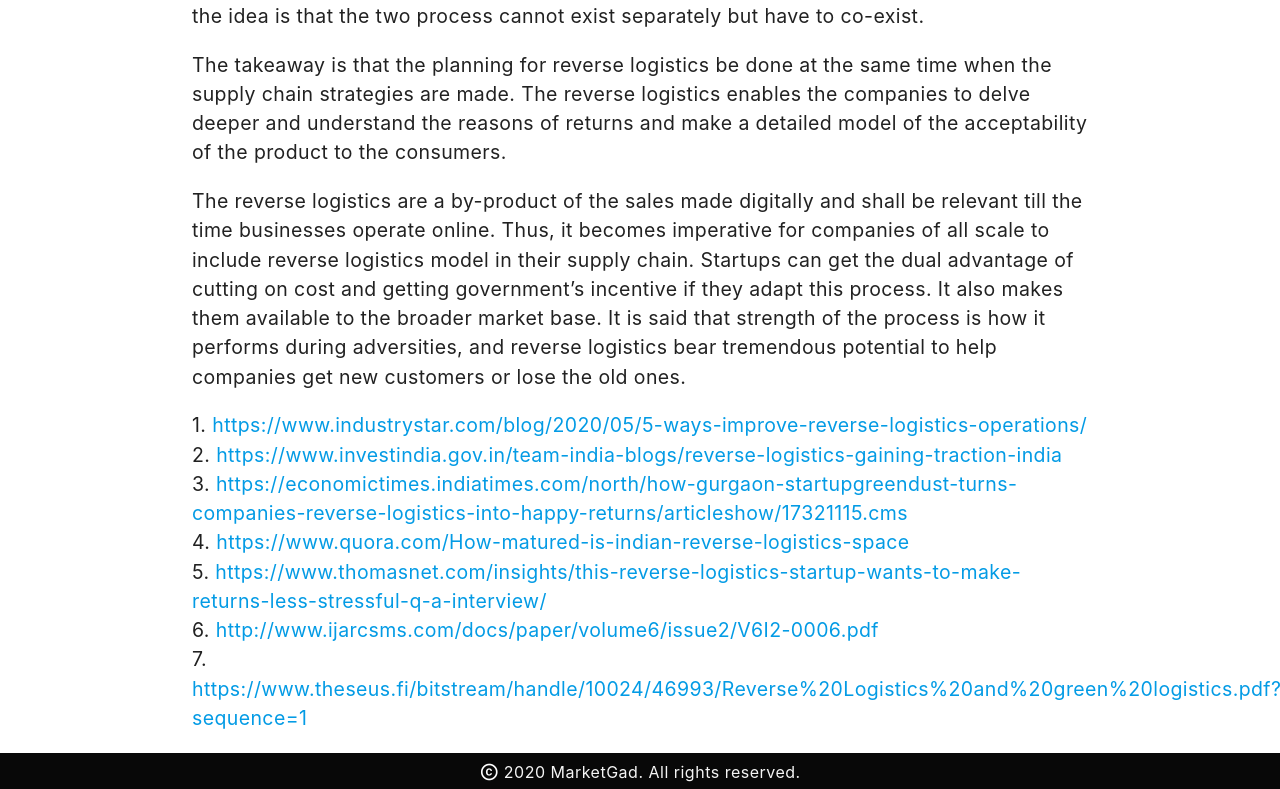
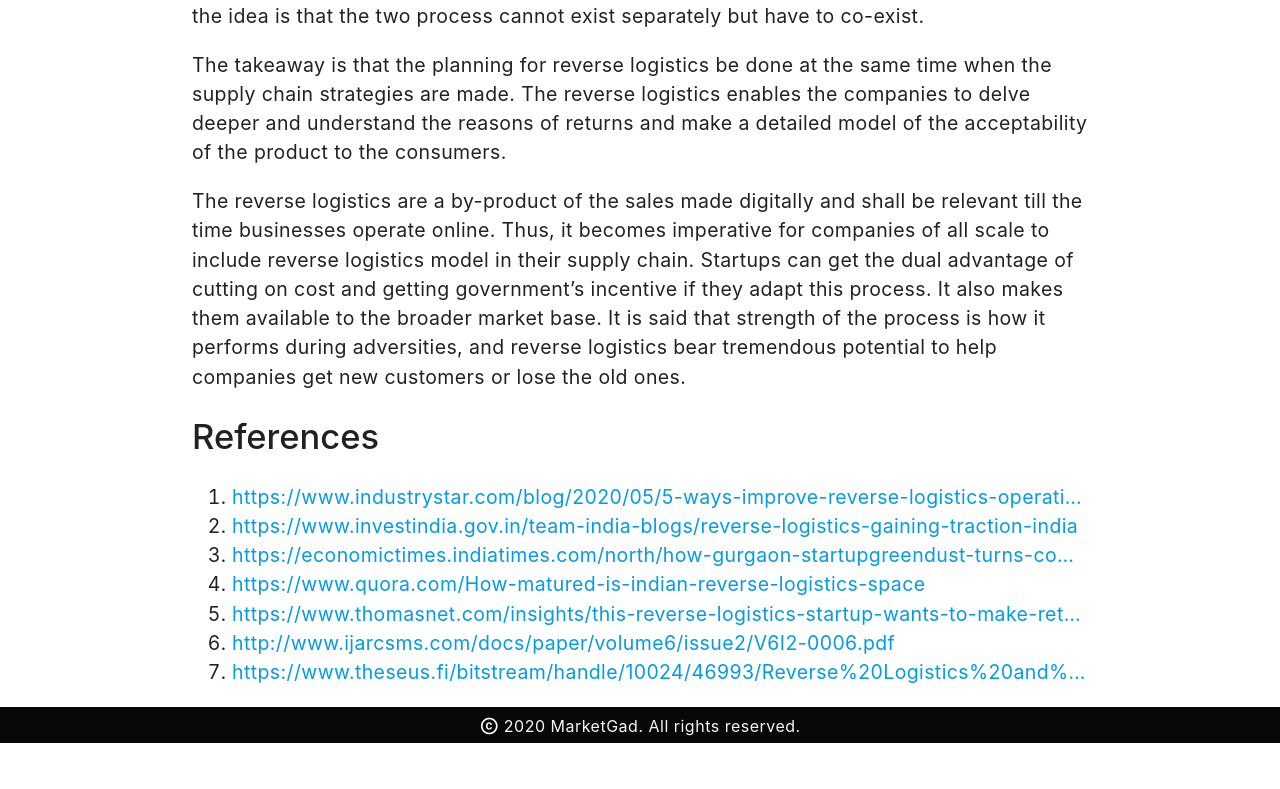
Before and after one commit to MarketGad/market-research-blog-frontend, a React (Create React App) app: page /i1002 in a window 1280 px wide. Shown: the part 3877-4666 px from the top of the page. After the commit the page ends 4620 px from the top, so only its background shows below. Built offline with nearby package versions, Linux system fonts and the light colour scheme.

Commit message:
Reference Structure changed

```diff
--- a/src/Articles/industry/1002.js
+++ b/src/Articles/industry/1002.js
@@ -163,16 +163,21 @@ of startups to efficiently manage their logistics are –                </p>
                     adversities, and reverse logistics bear tremendous potential to help companies get
                     new customers or lose the old ones.
                 </p>
+                <div className="references">
+                    <p className="article-subhead">
+                        References
+                     </p>
+                     <ol className="article-content">
+                        <li><a href="https://www.industrystar.com/blog/2020/05/5-ways-improve-reverse-logistics-operations/">https://www.industrystar.com/blog/2020/05/5-ways-improve-reverse-logistics-operations/</a></li>
+                        <li><a href="https://www.investindia.gov.in/team-india-blogs/reverse-logistics-gaining-traction-india">https://www.investindia.gov.in/team-india-blogs/reverse-logistics-gaining-traction-india</a></li>
+                        <li><a href="https://economictimes.indiatimes.com/north/how-gurgaon-startupgreendust-turns-companies-reverse-logistics-into-happy-returns/articleshow/17321115.cms">https://economictimes.indiatimes.com/north/how-gurgaon-startupgreendust-turns-companies-reverse-logistics-into-happy-returns/articleshow/17321115.cms</a></li>
+                        <li><a href="https://www.quora.com/How-matured-is-indian-reverse-logistics-space">https://www.quora.com/How-matured-is-indian-reverse-logistics-space</a></li>
+                        <li><a href="https://www.thomasnet.com/insights/this-reverse-logistics-startup-wants-to-make-returns-less-stressful-q-a-interview/">https://www.thomasnet.com/insights/this-reverse-logistics-startup-wants-to-make-returns-less-stressful-q-a-interview/</a></li>
+                        <li><a href="http://www.ijarcsms.com/docs/paper/volume6/issue2/V6I2-0006.pdf">http://www.ijarcsms.com/docs/paper/volume6/issue2/V6I2-0006.pdf</a></li>
+                        <li><a href="https://www.theseus.fi/bitstream/handle/10024/46993/Reverse%20Logistics%20and%20green%20logistics.pdf?sequence=1">https://www.theseus.fi/bitstream/handle/10024/46993/Reverse%20Logistics%20and%20green%20logistics.pdf?sequence=1</a></li>
+                    </ol>
+                </div>
 
-                <p className="article-content">
-                    1. <a href="https://www.industrystar.com/blog/2020/05/5-ways-improve-reverse-logistics-operations/">https://www.industrystar.com/blog/2020/05/5-ways-improve-reverse-logistics-operations/</a>
-                    <br />2. <a href="https://www.investindia.gov.in/team-india-blogs/reverse-logistics-gaining-traction-india">https://www.investindia.gov.in/team-india-blogs/reverse-logistics-gaining-traction-india</a>
-                    <br />3. <a href="https://economictimes.indiatimes.com/north/how-gurgaon-startupgreendust-turns-companies-reverse-logistics-into-happy-returns/articleshow/17321115.cms">https://economictimes.indiatimes.com/north/how-gurgaon-startupgreendust-turns-companies-reverse-logistics-into-happy-returns/articleshow/17321115.cms</a>
-                    <br />4. <a href="https://www.quora.com/How-matured-is-indian-reverse-logistics-space">https://www.quora.com/How-matured-is-indian-reverse-logistics-space</a>
-                    <br />5. <a href="https://www.thomasnet.com/insights/this-reverse-logistics-startup-wants-to-make-returns-less-stressful-q-a-interview/">https://www.thomasnet.com/insights/this-reverse-logistics-startup-wants-to-make-returns-less-stressful-q-a-interview/</a>
-                    <br />6. <a href="http://www.ijarcsms.com/docs/paper/volume6/issue2/V6I2-0006.pdf">http://www.ijarcsms.com/docs/paper/volume6/issue2/V6I2-0006.pdf</a>
-                    <br />7. <a href="https://www.theseus.fi/bitstream/handle/10024/46993/Reverse%20Logistics%20and%20green%20logistics.pdf?sequence=1">https://www.theseus.fi/bitstream/handle/10024/46993/Reverse%20Logistics%20and%20green%20logistics.pdf?sequence=1</a>
-                </p>
             </div>
             <Footer />
         </div>
--- a/src/Articles/industry/1004.js
+++ b/src/Articles/industry/1004.js
@@ -242,8 +242,11 @@ money as well.</p>
                     mobile network operators (MNOs) and various internet giants like Alibaba and Amazon are on the left side of
                     the ladder and are thinking of stepping up to the right.
                 </p>
-                <p className="article-subhead">References</p>
-                <ol className="article-content">
+                <div className="references">
+                    <p className="article-subhead">
+                        References
+                     </p>
+                    <ol className="article-content">
                     <li><a href="https://www.businessinsider.in/business/news/google-pay-has-a-solid-lead-
                     over-phonepe-paytm-and-amazon-pay-in-india-but-its-biggest-challenge-is-yet-to-
                     come/articleshow/76542701.cms" >https://www.businessinsider.in/
@@ -287,6 +290,7 @@ money as well.</p>
                     </a>
                     </li>
                 </ol>
+                </div>
             </div>
             <Footer />
         </div>
--- a/src/Articles/industry/1005.js
+++ b/src/Articles/industry/1005.js
@@ -132,8 +132,11 @@ const i1005 = () => {
                     <img className="article-img" height="500px" src="https://res.cloudinary.com/marketgaddevcloud1/image/upload/v1594921120/Articles%20Photos/Industry/Covid19%20on%20Education%20Industry/2_3_-min_squcan.jpg" alt="i101" />
                     <p className="article-img-desc">Source: McKinsey & Company</p>
                 </div>
-                <p className="article-subhead">Reference’s</p>
-                <ol className="article-content">
+                <div className="references">
+                    <p className="article-subhead">
+                        References
+                     </p>
+                    <ol className="article-content">
                     <li>
                         <a href="https://government.economictimes.indiatimes.com/news/education/covid-19-pandemic-impact-and-strategies-for-education-sector-in-india/75173099">
                             https://government.economictimes.
@@ -177,7 +180,7 @@ const i1005 = () => {
                     articles/covid-19-impact-higher-education-india/</a>
                     </li>
                 </ol>
-
+                </div>
             </div>
             <Footer />
         </div >
--- a/src/Articles/industry/1006.js
+++ b/src/Articles/industry/1006.js
@@ -445,32 +445,36 @@ required tools and taking the right steps at the right time.
 through the entire volume. These steps not only give you a sense of direction but also helps you
 to steer though when the times are tough.
                 </p>
-                <p className="article-subhead">References</p>
-                <p className="article-content">
-                     1. <a href="https://automonkey.co/components-of-good-marketing-strategy">https://automonkey.co/</a>
-                    <br />2. <a href="https://blog.hubspot.com/sales/how-to-start-a-business">https://blog.hubspot.com/</a>
-                    <br />3. <a href="https://corporatefinanceinstitute.com/resources/knowledge/deals/business-exit- strategy/">https://corporatefinanceinstitute.com/</a>
-                    <br />4. <a href="https://coschedule.com/blog/marketing- process/#:~:text=What%20is%20a%20Marketing%20Process,to%20reach%20th e%20desired%20audience.%E2%80%9D">https://coschedule.com/</a>
-                    <br />5. <a href="https://medium.com/the-startup-growth/what-are-the-7ps-of-marketing- ad2572f7eb16">https://medium.com/</a>
-                    <br />6. <a href="https://strategylab.ca/5-ideas-and-6-books-on-the-future-of-business- strategy/#:~:text=The%20future%20of%20business%20strategy%20is%20the%2 0humanization%20of%20business,off%20our%20world%20will%20be.">https://strategylab.ca/</a>
-                    <br />7. <a href="https://wealthmanagement.bnpparibas/en/expert-voices/planning-your-exit-strategy.html">https://wealthmanagement.bnpparibas/</a>
-                    <br />8. <a href="https://www.alexandercowan.com/business-model-canvas-templates/">https://www.alexandercowan.com/</a>
-                    <br />9. <a href="https://www.businessmapping.com/blog/9-ways-to-measure-a-business-process/">https://www.businessmapping.com/</a>
-                    <br />10. <a href="https://www.businessnewsdaily.com/4686-how-to-start-a-business.html ">https://www.businessnewsdaily.com/</a>
-                    <br />11. <a href="https://www.entrepreneur.com/article/297899 ">https://www.entrepreneur.com/</a>
-                    <br />12. <a href="https://www.entrepreneur.com/article/38822">https://www.entrepreneur.com/article/</a>
-                    <br />13. <a href="https://www.forbes.com/sites/abdoriani/2019/11/12/the-5-biggest-stages-of-a- startup-from-idea-to-scale/">https://www.forbes.com/</a>
-                    <br />14. <a href="https://www.forbes.com/sites/allbusiness/2018/07/15/35-step-guide- entrepreneurs-starting-a-business/">https://www.forbes.com/sites/</a>
-                    <br />15. <a href="https://www.fundera.com/blog/how-to-start-a-business">https://www.fundera.com/</a>
-                    <br />16. <a href="https://www.investopedia.com/financial-edge/0412/5-essential-steps-to- evaluating-your-business-idea.aspx">https://www.investopedia.com/</a>
-                    <br />17. <a href="https://www.localenterprise.ie/Fingal/Start-or-Grow-your-Business/Start-a- Business/Taking-the-Initial-Steps/ ">https://www.localenterprise.ie/</a>
-                    <br />18. <a href="https://www.sba.gov/business-guide/plan-your-business/market-research- competitive-analysis">https://www.sba.gov/business-guide/</a>
-                    <br />19. <a href="https://www.shopify.com/blog/15334373-small-business-accounting-101-ten- steps-to-get-your-startup-on-track">https://www.shopify.com/</a>
-                    <br />20. <a href="https://www.shopify.in/blog/how-to-start-a-business">https://www.shopify.in/blog/</a>
-                    <br />21. <a href="https://www.startupindia.gov.in/content/sih/en/looking_for_funding.html">https://www.startupindia.gov.in/</a>
-                    <br />22. <a href="https://www.thebalancesmb.com/starting-a-small-business-4161641">https://www.thebalancesmb.com/</a>
-                    <br />23. <a href="https://yourstory.com/smbstory/start-small-business-ideas-low-investment- manufacturing-profitable">https://yourstory.com/smbstory/</a>
-                </p>
+                <div className="references">
+                    <p className="article-subhead">
+                        References
+                     </p>
+                    <ol className="article-content">
+                    <li><a href="https://automonkey.co/components-of-good-marketing-strategy">https://automonkey.co/components-of-good-marketing-strategy</a></li>
+                    <li><a href="https://blog.hubspot.com/sales/how-to-start-a-business">https://blog.hubspot.com/sales/how-to-start-a-business</a></li>
+                    <li><a href="https://corporatefinanceinstitute.com/resources/knowledge/deals/business-exit- strategy/">https://corporatefinanceinstitute.com/resources/knowledge/deals/business-exit- strategy/</a></li>
+                    <li><a href="https://coschedule.com/blog/marketing- process/#:~:text=What%20is%20a%20Marketing%20Process,to%20reach%20th e%20desired%20audience.%E2%80%9D">https://coschedule.com/blog/marketing- process/#:~:text=What%20is%20a%20Marketing%20Process,to%20reach%20th e%20desired%20audience.%E2%80%9D</a></li>
+                    <li><a href="https://medium.com/the-startup-growth/what-are-the-7ps-of-marketing- ad2572f7eb16">https://medium.com/the-startup-growth/what-are-the-7ps-of-marketing- ad2572f7eb16</a></li>
+                    <li><a href="https://strategylab.ca/5-ideas-and-6-books-on-the-future-of-business- strategy/#:~:text=The%20future%20of%20business%20strategy%20is%20the%2 0humanization%20of%20business,off%20our%20world%20will%20be.">https://strategylab.ca/5-ideas-and-6-books-on-the-future-of-business- strategy/#:~:text=The%20future%20of%20business%20strategy%20is%20the%2 0humanization%20of%20business,off%20our%20world%20will%20be.</a></li>
+                    <li><a href="https://wealthmanagement.bnpparibas/en/expert-voices/planning-your-exit-strategy.html">https://wealthmanagement.bnpparibas/en/expert-voices/planning-your-exit-strategy.html</a></li>
+                    <li><a href="https://www.alexandercowan.com/business-model-canvas-templates/">https://www.alexandercowan.com/business-model-canvas-templates/</a></li>
+                    <li><a href="https://www.businessmapping.com/blog/9-ways-to-measure-a-business-process/">https://www.businessmapping.com/blog/9-ways-to-measure-a-business-process/</a></li>
+                    <li><a href="https://www.businessnewsdaily.com/4686-how-to-start-a-business.html ">https://www.businessnewsdaily.com/4686-how-to-start-a-business.html </a></li>
+                    <li><a href="https://www.entrepreneur.com/article/297899 ">https://www.entrepreneur.com/article/297899 </a></li>
+                    <li><a href="https://www.entrepreneur.com/article/38822">https://www.entrepreneur.com/article/38822</a></li>
+                    <li><a href="https://www.forbes.com/sites/abdoriani/2019/11/12/the-5-biggest-stages-of-a- startup-from-idea-to-scale/">https://www.forbes.com/sites/abdoriani/2019/11/12/the-5-biggest-stages-of-a- startup-from-idea-to-scale/</a></li>
+                    <li><a href="https://www.forbes.com/sites/allbusiness/2018/07/15/35-step-guide- entrepreneurs-starting-a-business/">https://www.forbes.com/sites/allbusiness/2018/07/15/35-step-guide- entrepreneurs-starting-a-business/</a></li>
+                    <li><a href="https://www.fundera.com/blog/how-to-start-a-business">https://www.fundera.com/blog/how-to-start-a-business</a></li>
+                    <li><a href="https://www.investopedia.com/financial-edge/0412/5-essential-steps-to- evaluating-your-business-idea.aspx">https://www.investopedia.com/financial-edge/0412/5-essential-steps-to- evaluating-your-business-idea.aspx</a></li>
+                    <li><a href="https://www.localenterprise.ie/Fingal/Start-or-Grow-your-Business/Start-a- Business/Taking-the-Initial-Steps/ ">https://www.localenterprise.ie/Fingal/Start-or-Grow-your-Business/Start-a- Business/Taking-the-Initial-Steps/</a></li>
+                    <li><a href="https://www.sba.gov/business-guide/plan-your-business/market-research- competitive-analysis">https://www.sba.gov/business-guide/plan-your-business/market-research- competitive-analysis</a></li>
+                    <li><a href="https://www.shopify.com/blog/15334373-small-business-accounting-101-ten- steps-to-get-your-startup-on-track">https://www.shopify.com/blog/15334373-small-business-accounting-101-ten- steps-to-get-your-startup-on-track</a></li>
+                    <li><a href="https://www.shopify.in/blog/how-to-start-a-business">https://www.shopify.in/blog/how-to-start-a-business</a></li>
+                    <li><a href="https://www.startupindia.gov.in/content/sih/en/looking_for_funding.html">https://www.startupindia.gov.in/content/sih/en/looking_for_funding.html</a></li>
+                    <li><a href="https://www.thebalancesmb.com/starting-a-small-business-4161641">https://www.thebalancesmb.com/starting-a-small-business-4161641</a></li>
+                    <li><a href="https://yourstory.com/smbstory/start-small-business-ideas-low-investment- manufacturing-profitable">https://yourstory.com/smbstory/start-small-business-ideas-low-investment- manufacturing-profitable</a></li>
+                </ol>
+                </div>
             </div>
             <Footer />
         </div>
```
